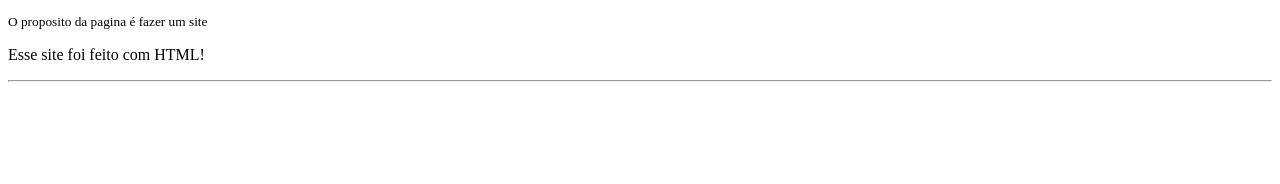
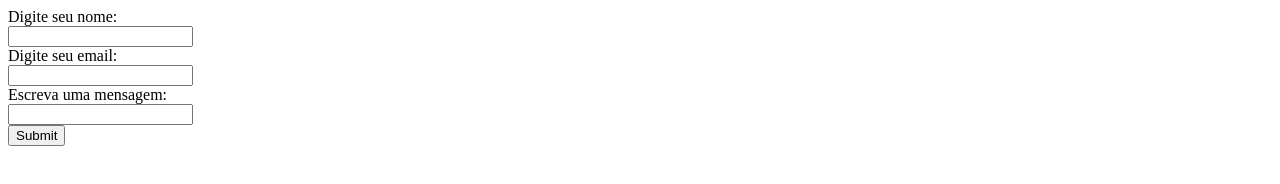
Before and after one commit to Daniel-Severino/html-css-javascript, a plain HTML site: page index.html in a window 1280 px wide. Drawn offline with Linux system fonts and the light colour scheme.

Commit message:
Atividade 2
Atividade 2

```diff
--- a/index.html
+++ b/index.html
@@ -1,14 +1,19 @@
 <!DOCTYPE html>
-<html lang="pt-br">
+<html lang="en">
 <head>
     <meta charset="UTF-8">
     <meta name="viewport" content="width=device-width, initial-scale=1.0">
-    <title>Meu site</title>
+    <title>Página de Contato</title>
 </head>
 <body>
-    <title>Olá, mundo!</title>
-    <sub>O proposito da pagina é fazer um site</sub>
-    <p>Esse site foi feito com HTML!</p>
-    <hr>
+    <form>
+        <label for="nome">Digite seu nome:</label><br>
+        <input type="text" id="nome" name="nome"><br>
+        <label for="email">Digite seu email:</label><br>
+        <input type="text" id="email" name="email"><br>
+        <label for="mensagem">Escreva uma mensagem:</label><br>
+        <input type="text" id="mensagem" name="mensagem"><br>
+        <input type="submit" value="Submit">
+    </form>
 </body>
 </html>
```
